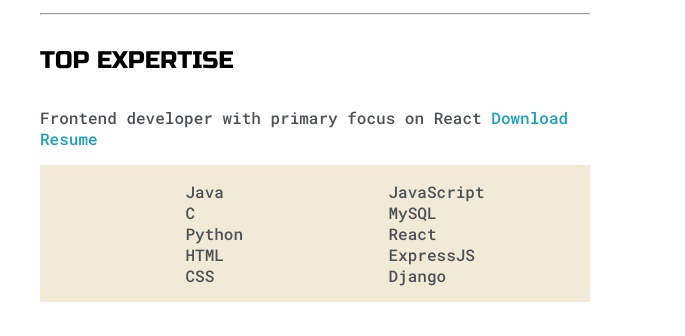
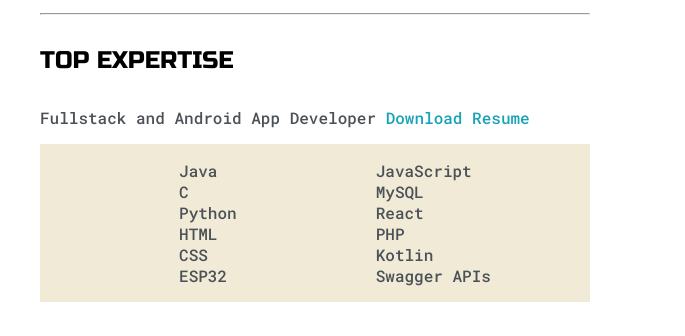
Before and after one commit to AaronSajiAlexander/AaronSajiAlexander.github.io, a plain HTML site: page index.html in a window 1280 px wide. Shown: the part 927-1263 px from the top of the page, 0-685 px from the left. Drawn offline with Linux system fonts and the light colour scheme.

Commit message:
Update index.html

```diff
--- a/index.html
+++ b/index.html
@@ -66,7 +66,7 @@
                     <p>As much as I love coding, I also love designing web pages and playing volleyball.</p>
                     <hr>
                     <h4>TOP EXPERTISE</h4>
-                    <p>Frontend developer with primary focus on React
+                    <p>Fullstack and Android App Developer
                         <a target="_blank" href="aaron_resume.pdf">Download Resume</a>
                     </p>
                     <div id="skills">
@@ -76,13 +76,15 @@
                             <li>Python</li>
                             <li>HTML</li>
                             <li>CSS</li>
+                            <li>ESP32</li>
                         </ul>
                         <ul>
                             <li>JavaScript</li>
                             <li>MySQL</li>
                             <li>React</li>
-                            <li>ExpressJS</li>
-                            <li>Django</li>
+                            <li>PHP</li>
+                            <li>Kotlin</li>
+                            <li>Swagger APIs</li>
                         </ul>
                     </div>
                 </div>
```
